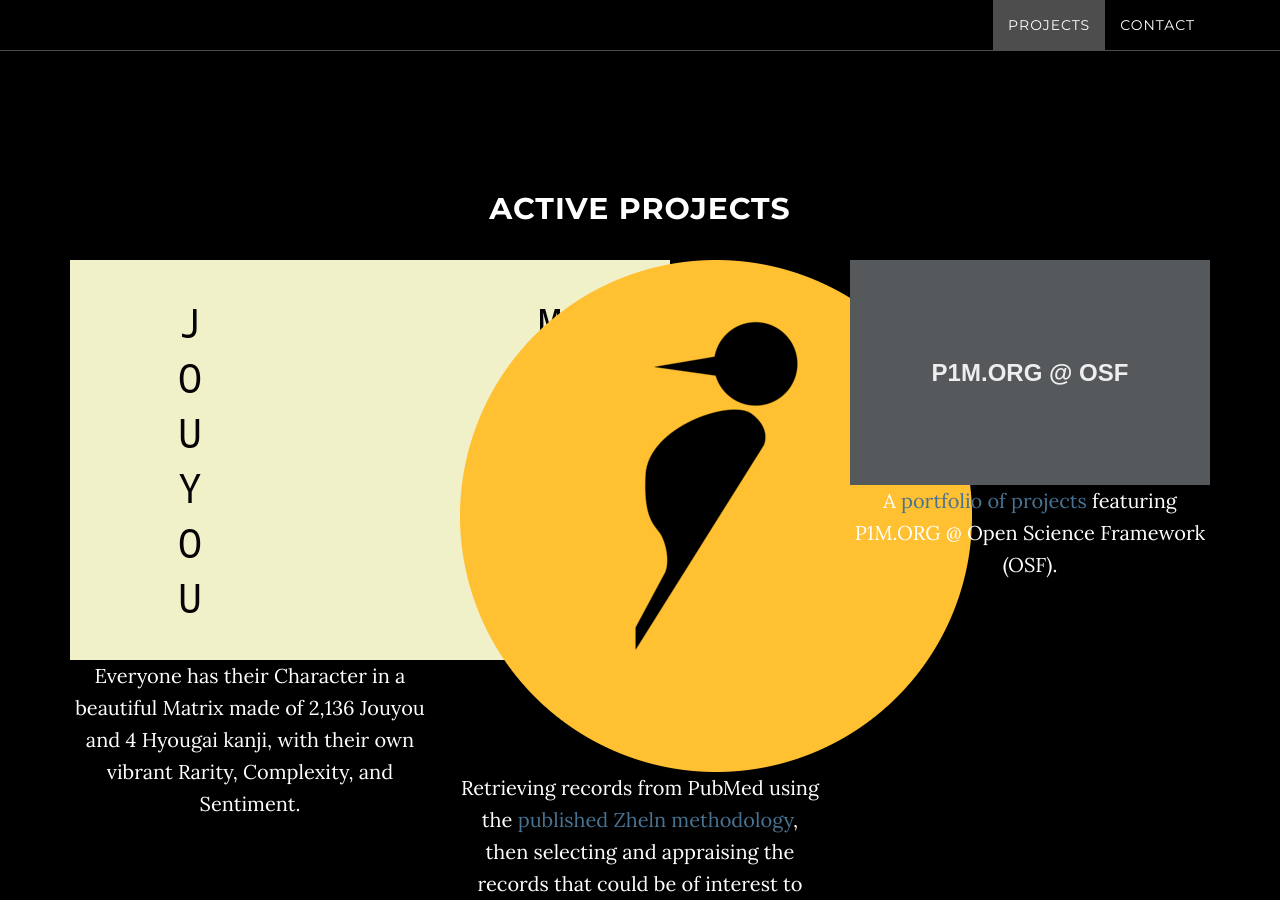
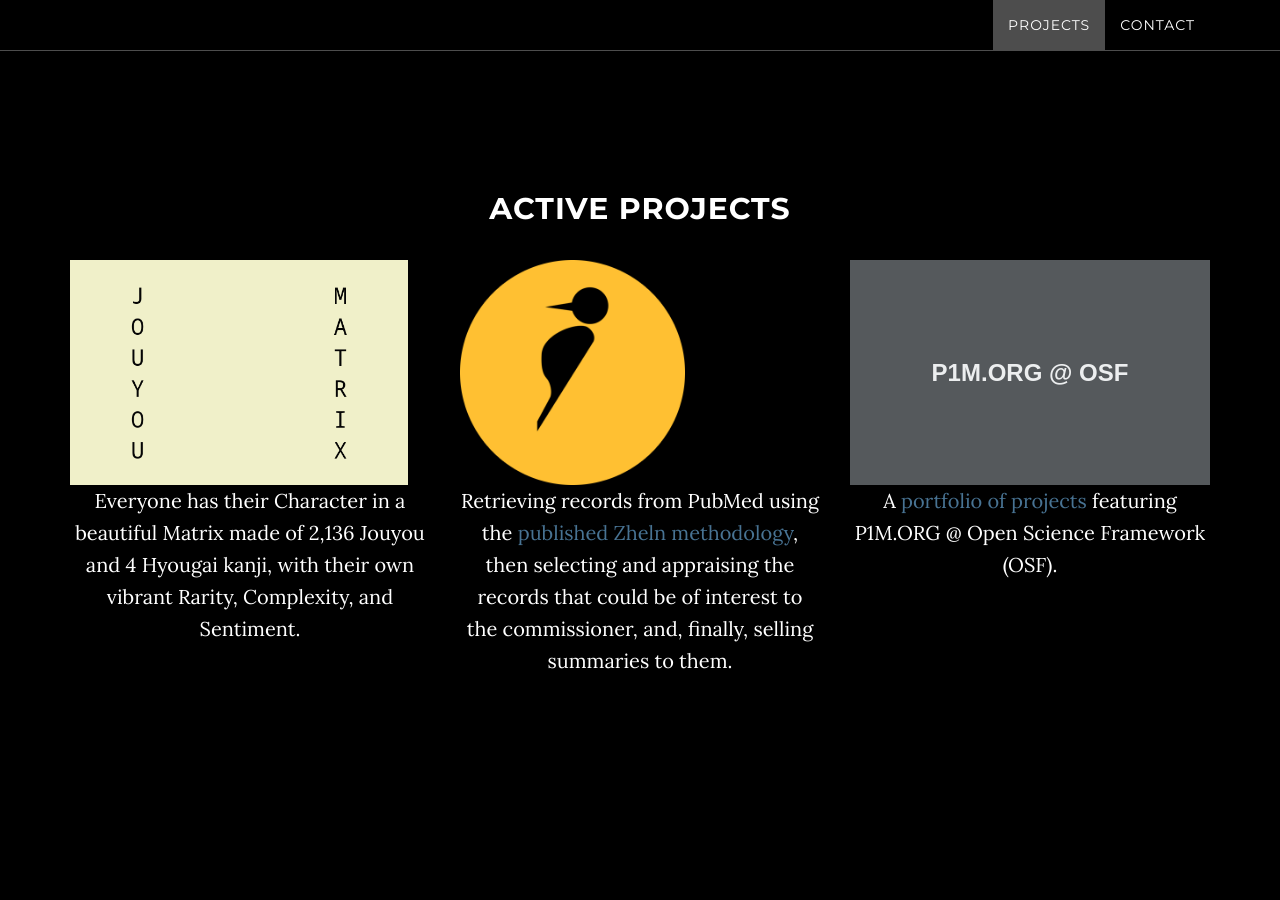
Before and after one commit to p1m-ortho/p1m.github.io, a Jekyll site: the page built from index.html, in a window 1280 px wide and 900 px high, scrolled down 928 px. Built offline with Jekyll 4.4.1, drawn with Linux system fonts in a browser that asks for light colours.

Commit message:
Fix logos' dimensions

```diff
--- a/_includes/projects.html
+++ b/_includes/projects.html
@@ -5,7 +5,7 @@
                 <h2>Active Projects</h2>
                 <div class="col-md-4">
                 <div class="card mb-4 box-shadow">
-                    <img class="card-img-top" src="/img/matrixjouyou-feature.png" data-holder-rendered="true">
+                    <img class="card-img-top"  style="height: 225px; width: auto; text-align: center; display: block;" src="/img/matrixjouyou-feature.png" data-holder-rendered="true">
                     <div class="card-body">
                         <p class="card-text">Everyone has their Character in a beautiful Matrix made of 2,136 Jouyou and 4 Hyougai kanji, with their own vibrant Rarity, Complexity, and Sentiment.</p>
                     </div>
@@ -13,7 +13,7 @@
                 </div>
                 <div class="col-md-4">
                     <div class="card mb-4 box-shadow">
-                    <img class="card-img-top" src="/img/zheln-logo.png" data-holder-rendered="true">
+                    <img class="card-img-top" style="height: 225px; width: auto; text-align: center; display: block;" src="/img/zheln-logo.png" data-holder-rendered="true">
                     <div class="card-body">
                         <p class="card-text">Retrieving records from PubMed using the <a href="https://doi.org/10.31222/osf.io/y2nrb">published Zheln methodology</a>, then selecting and appraising the records that could be of interest to the commissioner, and, finally, selling summaries to them.</p>
                     </div>
```
